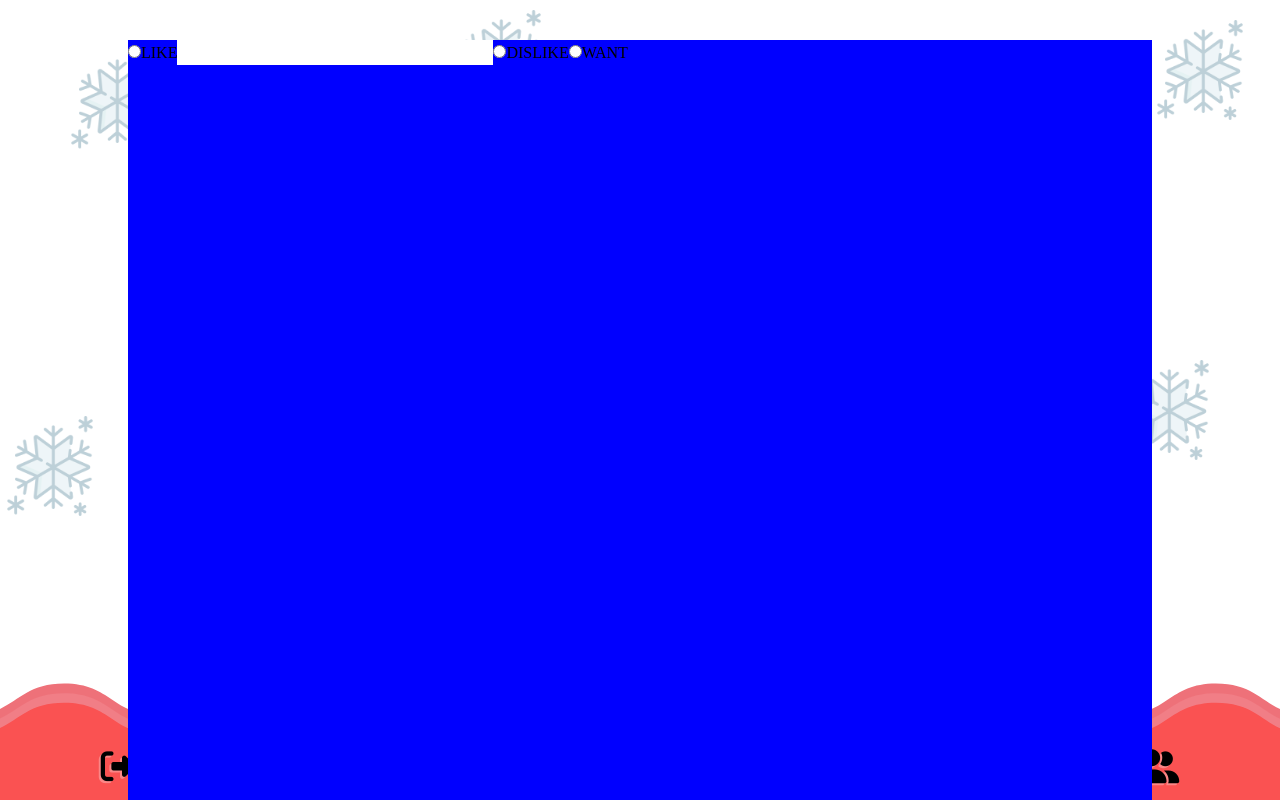
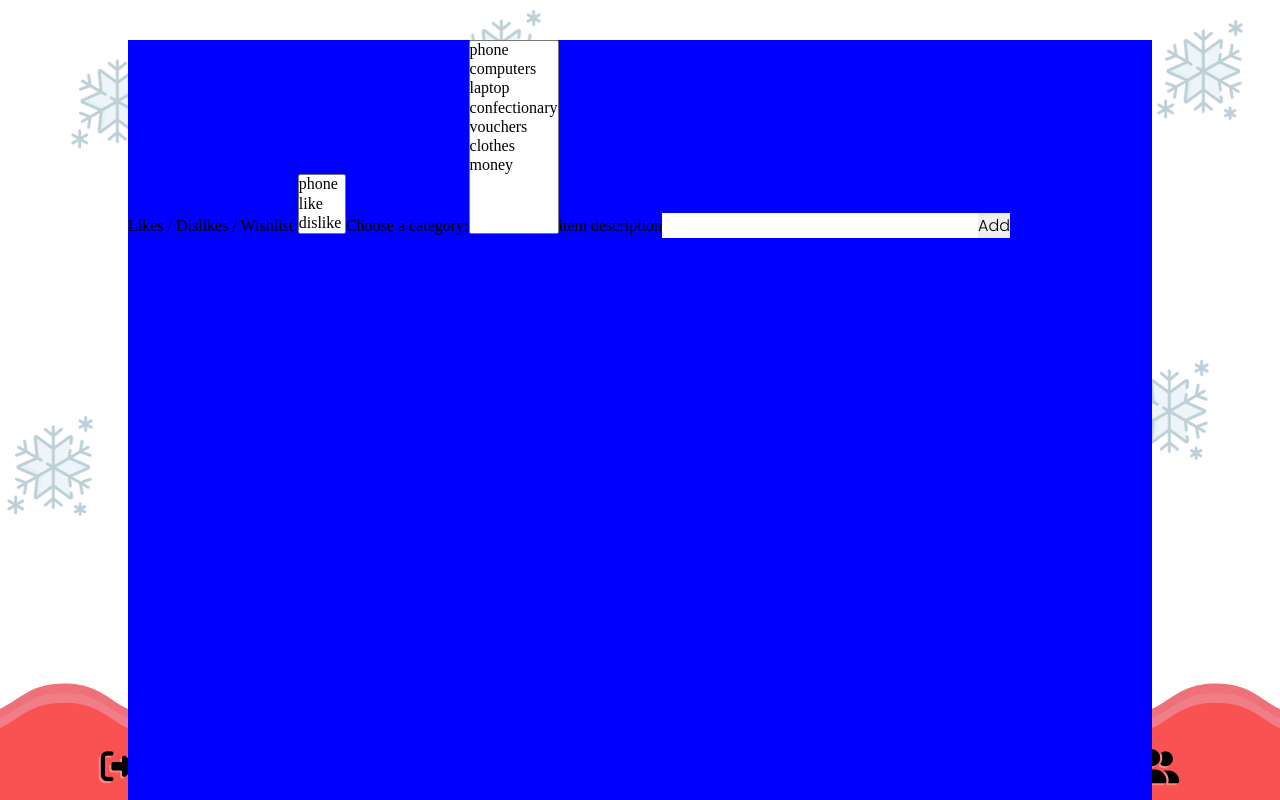
Before and after one commit to siddav83/happy-holiday-frontend, a React (Create React App) app: page /tab in a window 1280 px wide. Shown: the top 800 px of the page. Built offline with nearby package versions, Linux system fonts and the light colour scheme.

Commit message:
bare bones for form submission

```diff
--- a/src/App.js
+++ b/src/App.js
@@ -1,7 +1,7 @@
 import React from "react";
 import { Routes, Route } from "react-router-dom";
 import { Home, User, Tab, Holidays, Friends } from "./Pages";
-import Snowflake from "./Assets/images/snowflake.png";
+import Snowflake from "./assets/images/snowflake.png";
 import "./app.css";
 function App() {
     return (
--- a/src/Context/CategoryContext.js
+++ b/src/Context/CategoryContext.js
@@ -2,11 +2,10 @@ import React, { createContext, useState } from "react";
 import CategoryData from "../Data/CategoryData";
 
 export const CategoryContext = createContext();
-
+const dataType = ["like", "dislike", "wants"];
 export const CategoryProvider = (props) => {
-    const [like, setLike] = useState(null);
-    const [dislike, setDislike] = useState(null);
-    const [want, setWant] = useState(null);
+    const [type, setType] = useState(dataType);
+    const [nameItem, setNameItem] = useState("");
     const [visible, setVisible] = useState(false);
     const [category, setCategory] = useState(CategoryData);
 
@@ -17,12 +16,10 @@ export const CategoryProvider = (props) => {
                 setCategory,
                 visible,
                 setVisible,
-                like,
-                setLike,
-                dislike,
-                setDislike,
-                want,
-                setWant,
+                type,
+                setType,
+                nameItem,
+                setNameItem,
             }}
         >
             {props.children}
--- a/src/Pages/Tab/Tab.js
+++ b/src/Pages/Tab/Tab.js
@@ -6,27 +6,39 @@ import "./style.css";
 export default function Tab(data) {
     const {
         category,
+        setCategory,
         visible,
-        like,
-        setLike,
-        dislike,
-        setDislike,
-        want,
-        setWant,
+        setVisible,
+        type,
+        setType,
+        nameItem,
+        setNameItem,
     } = useContext(CategoryContext);
     return (
         <div className="main-container">
             <h1>Wants</h1>
             {!visible ? (
                 <form className="likeAndDislikeForm">
-                    <input type="radio" id="like" value="like" />
-                    <label for="like">LIKE</label>
-                    <input type="text" id="category-like" />
-                    <label htmlFor="category-like"></label>
-                    <input type="radio" id="dislike" value="dislike" />
-                    <label for="dislike">DISLIKE</label>
-                    <input type="radio" id="want" value="wanty" />
-                    <label for="want">WANT</label>
+                    <label for="type">Likes / Dislikes / Wishlist:</label>
+                    <select id="type" name="type" size="3">
+                        <option value="">phone</option>
+                        <option value="like">like</option>
+                        <option value="dislike">dislike</option>
+                        <option value="dreams">dreams</option>
+                    </select>
+                    <label for="category">Choose a category:</label>
+                    <select id="category" name="category" size="10">
+                        <option value="">phone</option>
+                        <option value="computers">computers</option>
+                        <option value="laptop">laptop</option>
+                        <option value="confectionary">confectionary</option>
+                        <option value="vouchers">vouchers</option>
+                        <option value="clothes">clothes</option>
+                        <option value="money">money</option>
+                    </select>
+                    <label for="item">item description</label>
+                    <input type="text" id="item" name="item" />
+                    <button>Add</button>
                 </form>
             ) : (
                 visible
```
Lines whose indentation alone changed are shown as unchanged.
